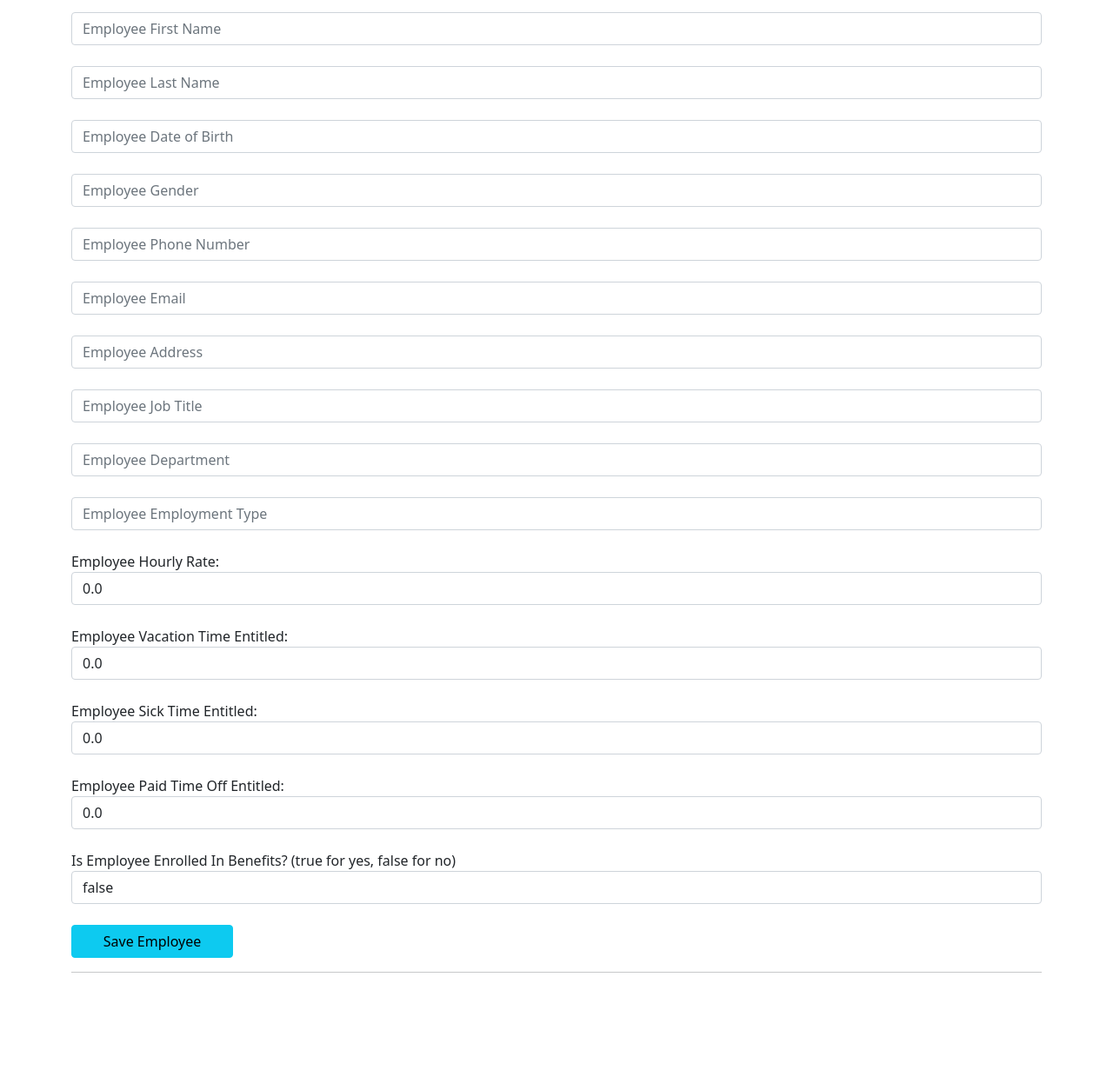
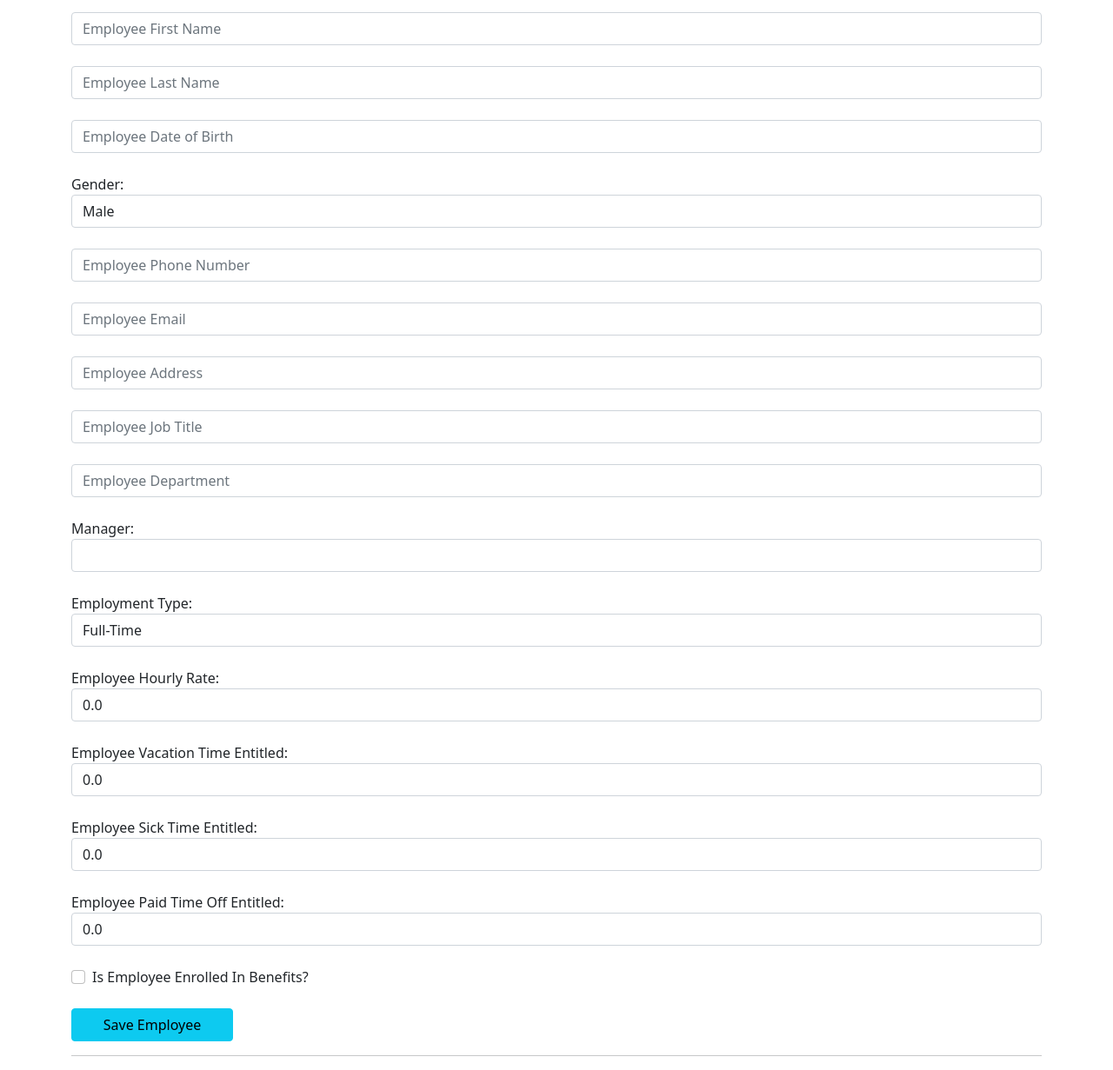
Before and after one commit to GeRmAnImAl/Group1HRMSAPP, a Spring Boot app: page /showNewEmployeeForm in a window 1280 px wide. Shown: the part 199-1430 px from the top of the page at 87% size. Before the commit the page ends 1318 px from the top, so only its background shows below. Run offline with Spring Boot 4, Linux system fonts and the light colour scheme; the visitor is signed in with stand-in values (Sample User, id 1); lists and menus that the app fills with data are empty; some of the project's set-up classes (security, data sources, template engines, error pages and the like) are left out, and stand-ins take their place.

Commit message:
Fix error for employee special type There was an error where during employee creation and update the special type attribute would not populate in the database. This error has been fixed and forms have been updated for better usability.

```diff
--- a/src/main/java/com/example/group1hrmsapp/controller/EmployeeController.java
+++ b/src/main/java/com/example/group1hrmsapp/controller/EmployeeController.java
@@ -1,15 +1,19 @@
 package com.example.group1hrmsapp.controller;
 
 import com.example.group1hrmsapp.model.Employee;
+import com.example.group1hrmsapp.model.SpecialType;
 import com.example.group1hrmsapp.repository.EmployeeRepository;
 import com.example.group1hrmsapp.service.EmployeeService;
 import org.springframework.beans.factory.annotation.Autowired;
 import org.springframework.data.domain.Page;
 import org.springframework.stereotype.Controller;
 import org.springframework.ui.Model;
+import org.springframework.web.bind.WebDataBinder;
 import org.springframework.web.bind.annotation.*;
 
+import java.beans.PropertyEditorSupport;
 import java.util.List;
+import java.util.stream.Collectors;
 
 /**
  * Controller class handling employee related HTTP requests.
@@ -40,6 +44,12 @@ public class EmployeeController {
     @GetMapping("/showNewEmployeeForm")
     public String showNewEmployeeForm(Model model){
         Employee employee = new Employee();
+        List<Employee> allEmployees = employeeService.getAllEmployees();
+        List<Employee> managerEmployees = allEmployees.stream()
+                .filter(manager -> manager.getSpecialType() == SpecialType.MANAGER)
+                .collect(Collectors.toList());
+
+        model.addAttribute("managers", managerEmployees);
         model.addAttribute("employee", employee);
         return "new_employee";
     }
@@ -51,7 +61,6 @@ public class EmployeeController {
      */
     @PostMapping("/saveEmployee")
     public String saveEmployee(@ModelAttribute("employee") Employee employee){
-        System.out.println("Special Type in Controller: " + employee.getSpecialType());
         employeeService.saveEmployee(employee);
         return "redirect:/employeeList";
     }
@@ -65,7 +74,12 @@ public class EmployeeController {
     @GetMapping("/showUpdateEmployeeForm/{id}")
     public String showUpdateEmployeeForm(@PathVariable(value = "id") Long id, Model model){
         Employee employee = employeeService.getEmployeeById(id);
+        List<Employee> allEmployees = employeeService.getAllEmployees();
+        List<Employee> managerEmployees = allEmployees.stream()
+                .filter(manager -> manager.getSpecialType() == SpecialType.MANAGER)
+                .collect(Collectors.toList());
 
+        model.addAttribute("managers", managerEmployees);
         model.addAttribute("employee", employee);
         return "update_employee";
     }
@@ -105,4 +119,20 @@ public class EmployeeController {
         model.addAttribute("listEmployees", listEmployees);
         return "employee_list";
     }
+
+    @InitBinder
+    public void initBinder(WebDataBinder binder) {
+        binder.registerCustomEditor(Employee.class, "manager", new PropertyEditorSupport() {
+            @Override
+            public void setAsText(String text) {
+                Employee manager = null;
+                if (text != null && !text.isEmpty()) {
+                    Long id = Long.parseLong(text);
+                    manager = employeeService.getEmployeeById(id);
+                }
+                setValue(manager);
+            }
+        });
+    }
+
 }
--- a/src/main/java/com/example/group1hrmsapp/controller/TimeOffRequestController.java
+++ b/src/main/java/com/example/group1hrmsapp/controller/TimeOffRequestController.java
@@ -51,7 +51,7 @@ public class TimeOffRequestController {
     @PostMapping("/saveRequest")
     public String saveTimeOffRequest(@ModelAttribute("request") TimeOffRequest request){
         if (request.getApprover() == null || request.getApprover().isEmpty()) {
-            String approvers = String.valueOf(employeeService.getEmployeeById(request.getEmployee().getManager()).getId());
+            String approvers = String.valueOf(employeeService.getEmployeeById(request.getEmployee().getManager().getId()));
             request.setApprover(approvers);
         }
         timeOffRequestService.createTimeOffRequest(request);
--- a/src/main/java/com/example/group1hrmsapp/repository/EmployeeRepository.java
+++ b/src/main/java/com/example/group1hrmsapp/repository/EmployeeRepository.java
@@ -2,6 +2,7 @@ package com.example.group1hrmsapp.repository;
 
 import com.example.group1hrmsapp.model.AppUser;
 import com.example.group1hrmsapp.model.Employee;
+import com.example.group1hrmsapp.model.SpecialType;
 import org.springframework.data.jpa.repository.JpaRepository;
 import org.springframework.data.jpa.repository.Query;
 import org.springframework.stereotype.Repository;
@@ -32,7 +33,8 @@ public interface EmployeeRepository extends JpaRepository<Employee, Long> {
      * @param specialType The specific type of employee to find in the database. This corresponds to the 'special_type' column in the 'employees' table.
      * @return A list of Employee objects that match the specified special type. Returns an empty list if no such employees are found.
      */
-    /*@Query(value = "SELECT * FROM employees WHERE special_type = :specialType", nativeQuery = true)
-    List<Employee> findBySpecialType(@Param("specialType") String specialType);*/
+    List<Employee> findBySpecialType(SpecialType specialType);
+
+
 
 }
--- a/src/main/java/com/example/group1hrmsapp/service/TimeOffRequestServiceImpl.java
+++ b/src/main/java/com/example/group1hrmsapp/service/TimeOffRequestServiceImpl.java
@@ -52,7 +52,7 @@ public class TimeOffRequestServiceImpl implements TimeOffRequestService{
         Employee employee = employeeRepository.findById(timeOffRequest.getEmployee().getId())
                 .orElseThrow(() -> new NoSuchElementException("Employee not found"));
 
-        Employee approver = employeeRepository.findById(employee.getManager())
+        Employee approver = employeeRepository.findById(employee.getManager().getId())
                 .orElseThrow(() -> new NoSuchElementException("Approver not found"));
 
         String approvers = String.valueOf(approver.getId());
--- a/src/main/resources/templates/new_employee.html
+++ b/src/main/resources/templates/new_employee.html
@@ -29,8 +29,12 @@
     <input type="text" th:field="*{dateOfBirth}"
            placeholder="Employee Date of Birth" class="form-control mb-4 col-4" required>
 
-    <input type="text" th:field="*{gender}"
-           placeholder="Employee Gender" class="form-control mb-4 col-4" required>
+    <label for="gender">Gender:</label>
+    <select id="gender" th:field="*{gender}" class="form-control mb-4 col-4" required>
+      <option value="Male">Male</option>
+      <option value="Female">Female</option>
+      <option value="Other">Other</option>
+    </select>
 
     <input type="text" th:field="*{phoneNumber}"
            placeholder="Employee Phone Number" class="form-control mb-4 col-4" required>
@@ -47,8 +51,18 @@
     <input type="text" th:field="*{department}"
            placeholder="Employee Department" class="form-control mb-4 col-4" required>
 
-    <input type="text" th:field="*{employmentType}"
-           placeholder="Employee Employment Type" class="form-control mb-4 col-4" required>
+    <label for="manager">Manager:</label>
+    <select id="manager" th:field="*{manager}" class="form-control mb-4 col-4">
+      <option value=""></option>
+      <option th:each="manager : ${managers}" th:value="${manager.id}" th:text="${manager.firstName} + ' ' + ${manager.lastName}"></option>
+    </select>
+
+    <label for="employmentType">Employment Type:</label>
+    <select id="employmentType" th:field="*{employmentType}" class="form-control mb-4 col-4" required>
+      <option value="Full-Time">Full-Time</option>
+      <option value="Part-Time">Part-Time</option>
+      <option value="Other">Other</option>
+    </select>
 
     <label>Employee Hourly Rate:</label>
     <input type="text" th:field="*{hourlyRate}"
@@ -66,9 +80,13 @@
     <input type="text" th:field="*{paidTimeOff}"
            placeholder="Employee Paid Time Off Entitled" class="form-control mb-4 col-4" required>
 
-    <label>Is Employee Enrolled In Benefits? (true for yes, false for no)</label>
-    <input type="text" th:field="*{enrolledInBenefits}"
-           placeholder="Is Employee Enrolled In Benefits? (true for yes, false for no)" class="form-control mb-4 col-4" required>
+    <div class="form-check mb-4">
+      <input class="form-check-input" type="checkbox" id="enrolledInBenefits" th:field="*{enrolledInBenefits}">
+      <label class="form-check-label" for="enrolledInBenefits">
+        Is Employee Enrolled In Benefits?
+      </label>
+    </div>
+
 
 
     <button type="submit" class="btn btn-info col-2"> Save Employee</button>
```
Also changed, not shown: src/main/java/com/example/group1hrmsapp/Group1HrmsappApplication.java (+7 -0 lines), src/main/java/com/example/group1hrmsapp/model/Employee.java (+19 -11 lines), src/main/java/com/example/group1hrmsapp/service/EmployeeServiceImpl.java (+8 -8 lines), src/main/resources/templates/update_employee.html (+29 -25 lines), src/main/README.md.
